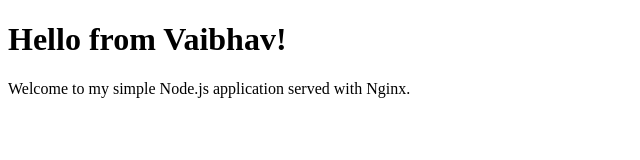
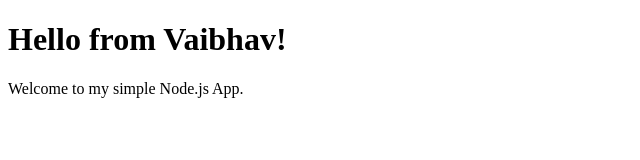
Before and after one commit to vaibhavtiwari02/Inplace-codepipeline-node, a website: page public/index.html in a window 1280 px wide. Shown: the whole page, without its empty margins (0-640 px from the left). Drawn offline with Linux system fonts and the light colour scheme.

Commit message:
Update index.html

```diff
--- a/public/index.html
+++ b/public/index.html
@@ -7,6 +7,6 @@
 </head>
 <body>
   <h1>Hello from Vaibhav!</h1>
-  <p>Welcome to my simple Node.js application served with Nginx.</p>
+  <p>Welcome to my simple Node.js App.</p>
 </body>
 </html>
```
